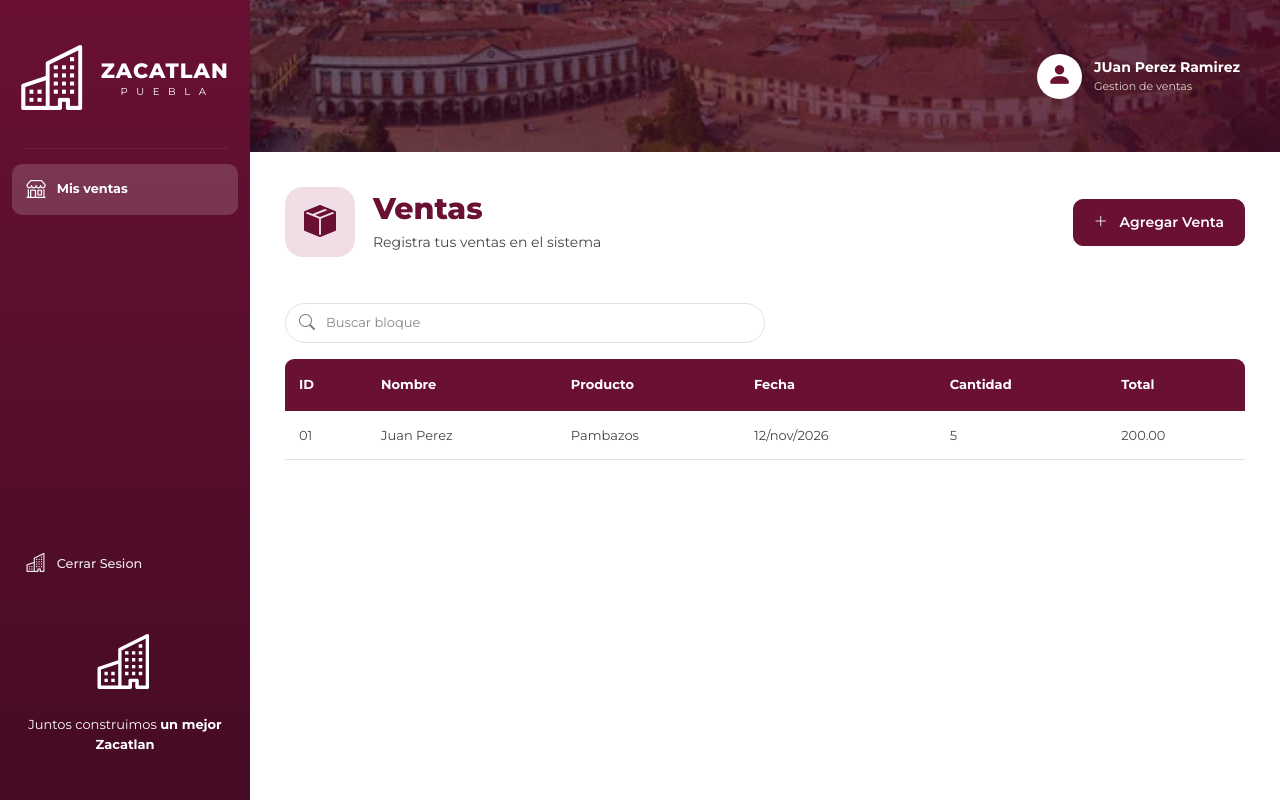
After one commit to MartinGRamirezH06/MonoliticoZacatlan, a Spring app: page /ventas/lista-ventas in a window 1280 px wide. The commit adds this page. Run offline with Thymeleaf, Linux system fonts and the light colour scheme; the template is opened without the code that fills it, so the values that code supplies are empty.

```diff
--- a/src/main/java/mx/fes/unam/controller/BloqueController.java
+++ b/src/main/java/mx/fes/unam/controller/BloqueController.java
@@ -28,6 +28,7 @@ public class BloqueController {
     public String crear(@ModelAttribute BloqueDTO bloque,
                         @SessionAttribute(UsuarioSesion.ATRIBUTO) UsuarioSesion admin,
                         RedirectAttributes flash) {
+        bloque.setStatus(true);
         bloqueService.crearBloque(bloque, admin.id());
         flash.addFlashAttribute("mensaje", "Bloque creado");
         return LISTA;
--- a/src/main/java/mx/fes/unam/controller/ProductoController.java
+++ b/src/main/java/mx/fes/unam/controller/ProductoController.java
@@ -29,6 +29,7 @@ public class ProductoController {
     public String crear(@ModelAttribute ProductoDTO producto,
                         @SessionAttribute(UsuarioSesion.ATRIBUTO) UsuarioSesion admin,
                         RedirectAttributes flash) {
+        producto.setStatus(true);
         productoService.crearProducto(producto, admin.id());
         flash.addFlashAttribute("mensaje", "Producto creado");
         return LISTA;
--- a/src/main/resources/data.sql
+++ b/src/main/resources/data.sql
@@ -1,4 +1,4 @@
--- =====================================================================
+    -- =====================================================================
 -- Datos de prueba para Sistema Zacatlan (reemplaza src/main/resources/data.sql)
 -- Las fechas son relativas a CURDATE(): siempre hay ventas de hoy, de esta
 -- semana, del mes y del mes anterior, sin importar cuando se arranque.
--- a/src/main/resources/templates/admin/lista_administradores.html
+++ b/src/main/resources/templates/admin/lista_administradores.html
@@ -119,7 +119,7 @@
                                 <div class="col-md-4">
                                     <label class="form-label">Contraseña</label>
                                     <input type="password" class="form-control" name="password" maxlength="10"
-                                           placeholder="Vacío = no cambiar">
+                                           placeholder="contraseña para el acceso">
                                 </div>
                             </div>
                         </div>
--- a/src/main/resources/templates/vendedor/listar_vendedores.html
+++ b/src/main/resources/templates/vendedor/listar_vendedores.html
@@ -128,7 +128,7 @@
                                 <div class="col-md-6">
                                     <label class="form-label">Contraseña</label>
                                     <input type="password" class="form-control" name="password" maxlength="10"
-                                           placeholder="Vacío = no cambiar">
+                                           placeholder="contraseña para el acceso">
                                 </div>
                             </div>
                         </div>
--- /dev/null
+++ b/src/main/resources/templates/ventas/lista-ventas.html
@@ -0,0 +1,123 @@
+<!DOCTYPE html>
+<html lang="en">
+<html
+        xmlns:th="http://www.thymeleaf.org"
+        lang="en">
+<head th:replace="~{plantilla/plantilla :: head}"></head>
+<body class="admin-body">
+<div class="admin-layout">
+    <aside class="admin-sidebar" id="sidebar">
+        <div class="sidebar-marca">
+            <i class="bi bi-buildings marca-icono"></i>
+            <div class="marca-texto">
+                <h3>ZACATLAN</h3>
+                <span>P U E B L A</span>
+            </div>
+        </div>
+        <hr class="sidebar-division">
+        <nav class="sidebar-nav">
+            <a th:href="@{/ventas/listar-ventas}"
+               class="sidebar-link active"
+            >
+                <i class="bi bi-shop"></i>
+                <span>Mis ventas</span>
+            </a>
+        </nav>
+        <div class="sidebar-inferior">
+            <a th:href="@{/login}" class="sidebar-link">
+                <i class="bi bi-buildings"></i>
+                <span> Cerrar Sesion</span>
+            </a>
+            <div class="sidebar-slogan">
+                <i class="bi bi-buildings"></i>
+                <p>Juntos construimos <strong>un mejor Zacatlan</strong></p>
+            </div>
+        </div>
+    </aside>
+    <main class="admin-main">
+        <header class="header_admin">
+            <div class="background-image-principal"></div>
+            <div class="background-difuminado-principal"></div>
+            <button class="btn btn-light mobile-menu-btn"
+                    type="button"
+                    aria-label="Abrir Menu"
+            >
+                <i class="bi bi-list"></i>
+            </button>
+            <div class="header_admin-usuario">
+                <div class="user-avatar">
+                    <i class="bi bi-person-fill"></i>
+                </div>
+                <div class="user-info">
+                    <span>JUan Perez Ramirez</span>
+                    <small>Gestion de ventas</small>
+                </div>
+            </div>
+        </header>
+        <div id="contenido-dinamico">
+            <section class="admin-content container-fluid">
+                <div class="section-header">
+                    <div class="section-title">
+                        <div class="section-icon">
+                            <i class="bi bi-box-seam-fill"></i>
+                        </div>
+                        <div>
+                            <h1>Ventas</h1>
+                            <p>Registra tus ventas en el sistema</p>
+                        </div>
+                    </div>
+                    <button class="btn btn-primary btn-add"
+                            type="button"
+                            data-bs-toogle="modal"
+                            data-bs-target="#modalProducto"
+                    >
+                        <i class="bi bi-plus-lg me-2"></i>
+                        Agregar Venta
+                    </button>
+                </div>
+
+                <div class="table-search">
+                    <i class="bi bi-search"></i>
+                    <input
+                            type="search"
+                            class="form-control"
+                            placeholder="Buscar bloque"
+                            id="buscarBloque"
+                    >
+                </div>
+                <div class="table-responsive">
+                    <table class="table admin-table align-middle">
+                        <thead>
+                        <tr>
+                            <th>ID</th>
+                            <th>Nombre</th>
+                            <th>Producto</th>
+                            <th>Fecha</th>
+                            <th>Cantidad</th>
+                            <th>Total</th>
+                        </tr>
+                        </thead>
+                        <tbody>
+                        <tr>
+                            <td>01</td>
+                            <td>Juan Perez</td>
+                            <td>Pambazos</td>
+                            <td>12/nov/2026</td>
+                            <td>5</td>
+                            <td>200.00</td>
+
+                        </tr>
+                        </tbody>
+                    </table>
+                </div>
+
+
+
+            </section>
+        </div>
+
+    </main>
+</div>
+
+</body>
+</html>
```
Also changed, not shown: src/main/resources/static/js/crud.js (added, +45 -0 lines).
